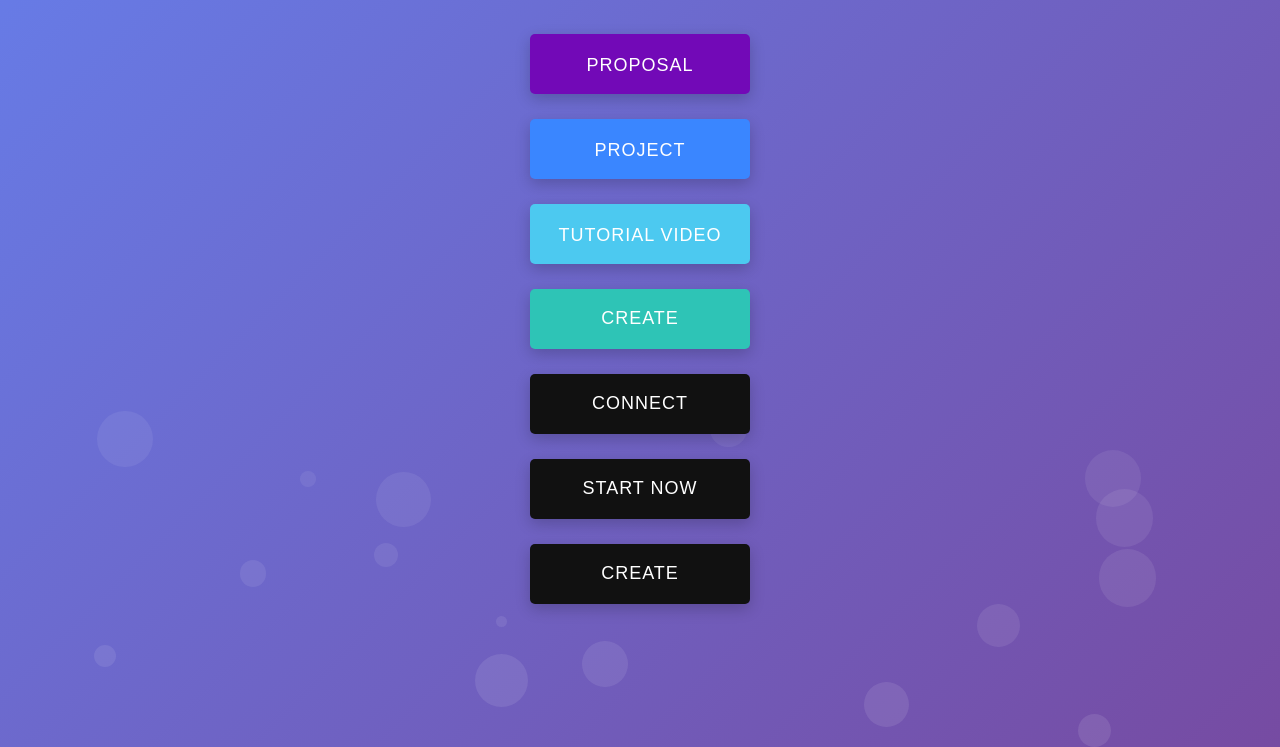
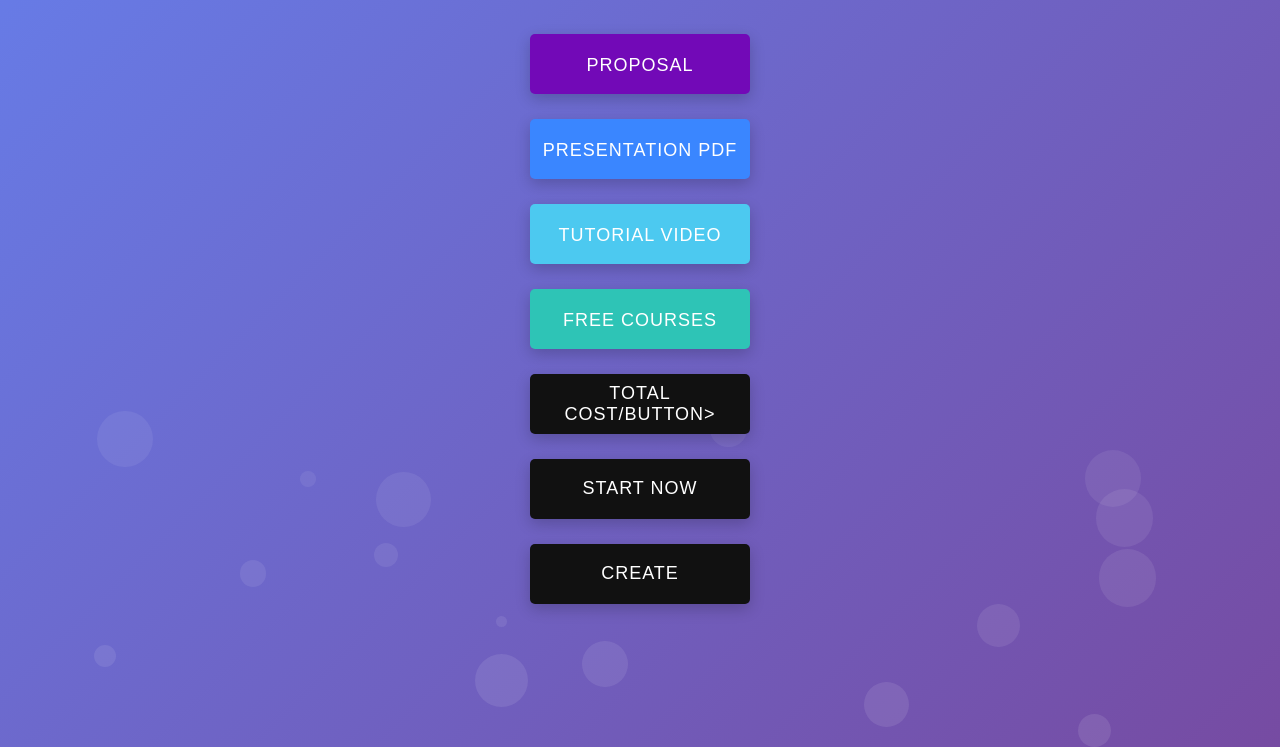
Before and after one commit to Shevon990/project-website, a plain HTML site: page index.html in a window 1280 px wide. Shown: the part 133-880 px from the top of the page. Drawn offline with Linux system fonts and the light colour scheme.

Commit message:
index.html

```diff
--- a/index.html
+++ b/index.html
@@ -133,7 +133,7 @@
 
         <!-- Additional Buttons (Optional) -->
         <button class="btn">
-            <a href="AUTOMATED HOME NEW.pdf" target="_blank">Project Presentation</a>
+            <a href="AUTOMATED HOME NEW.pdf" target="_blank">Presentation PDF</a>
         </button>
 
 
@@ -143,9 +143,11 @@
         </button>
 
         <!-- Additional Buttons (Optional) -->
-        <button class="btn">Create</button>
+        <button class="btn">
+            <a href="https://www.arduino.cc/education/courses" target="_blank">Free Courses</a>
+        </button>
 
-        <button class="btn">Connect</button>
+        <button class="btn">Total Cost/button>
         <button class="btn">Start Now</button>
 
 
```
